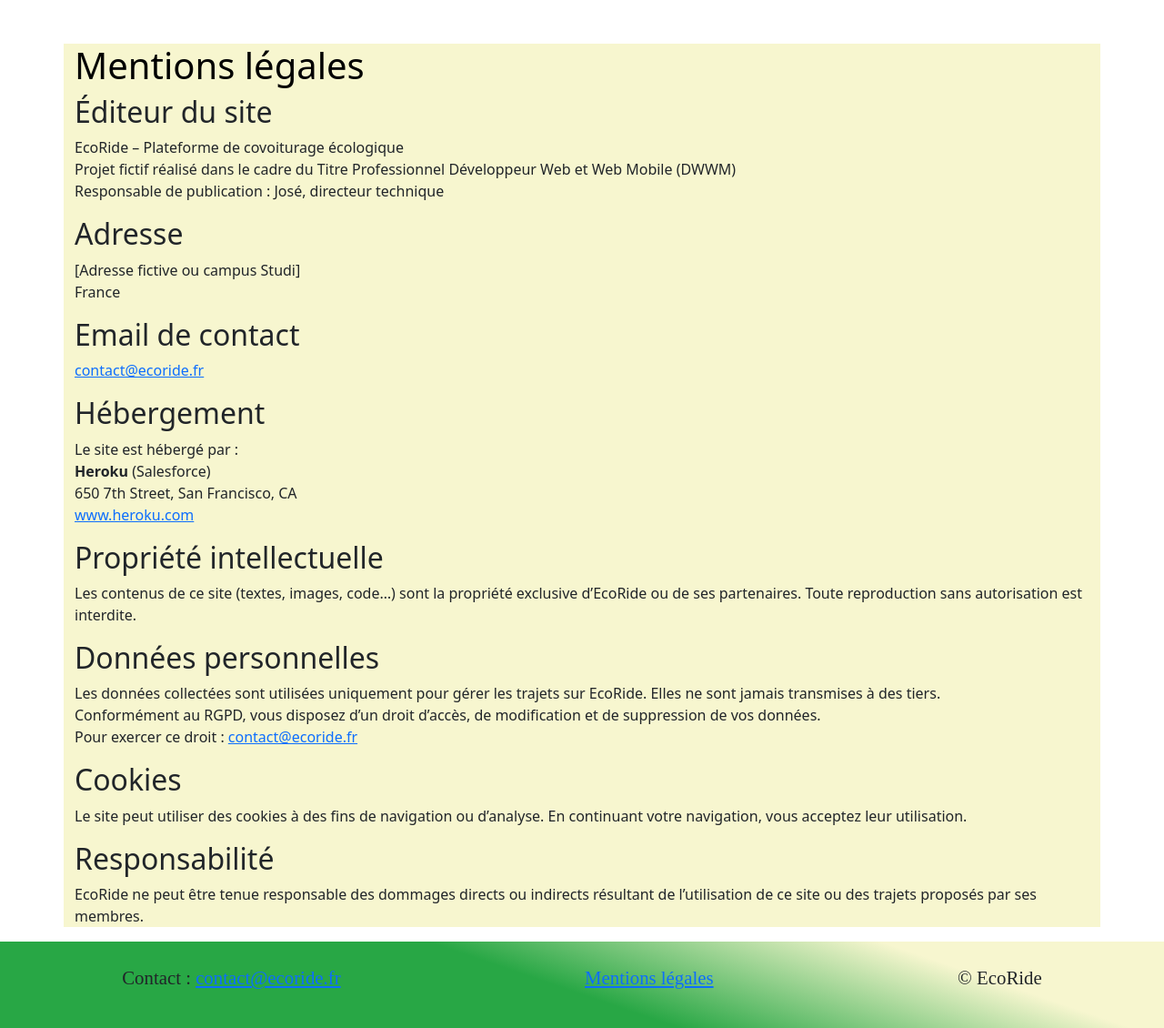
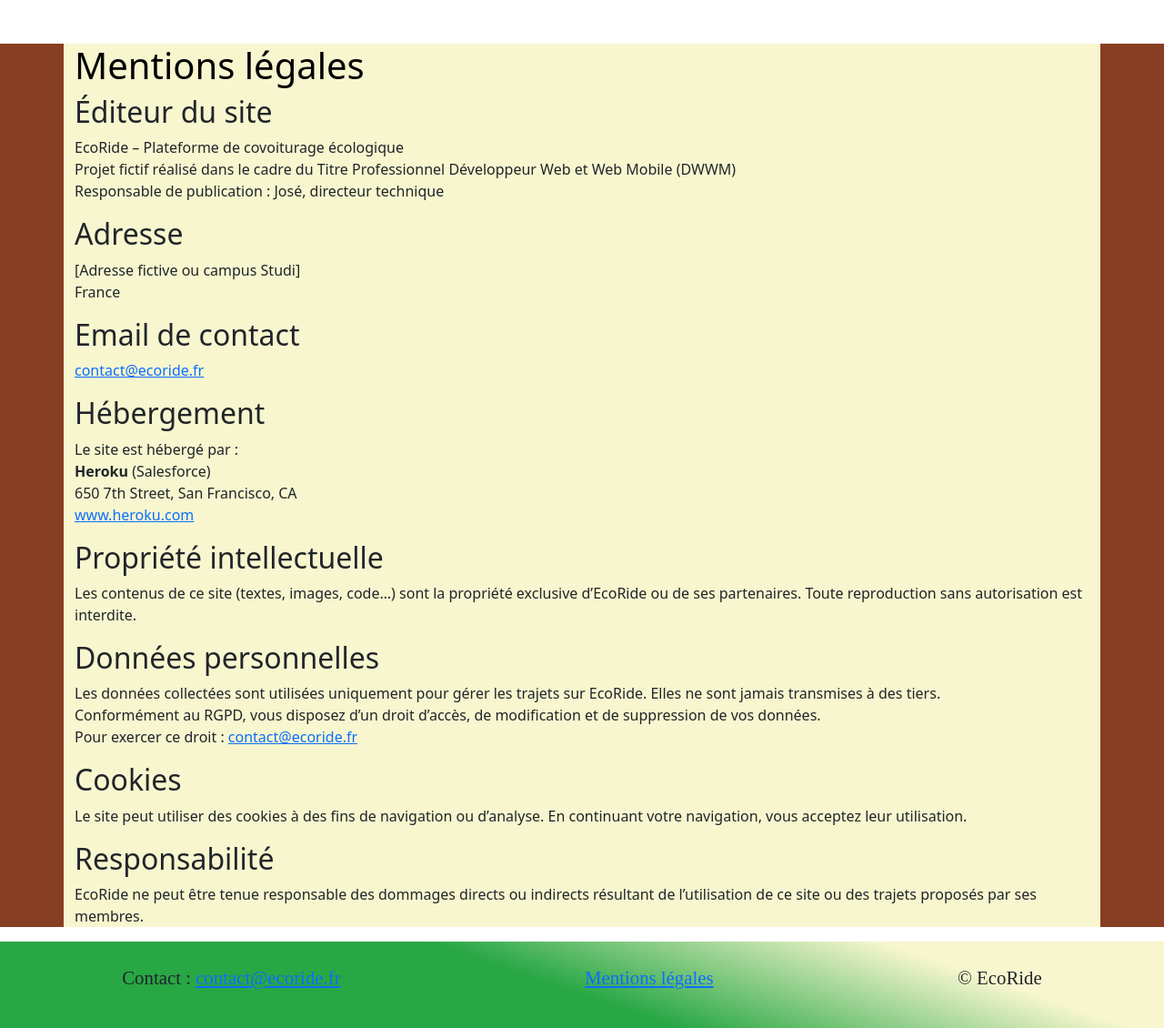
Before and after one commit to yoannfb/ecf-ecoride, a PHP site: page /mentions_legales.php in a window 1280 px wide. Shown: the part 56-1186 px from the top of the page at 91% size. Run offline with PHP 8.4, Linux system fonts and the light colour scheme.

Commit message:
MAJ mentions_legales.php

```diff
--- a/mentions_legales.php
+++ b/mentions_legales.php
@@ -1,6 +1,9 @@
 <style>
-    body {
+    .principal {
         background-color: #873e23;
+        width: 100%;
+        margin:0;
+        padding:0;
     }
     .container {
         background-color: #F7F6CF;
@@ -16,6 +19,7 @@ require_once 'includes/header.php';
 require_once 'includes/navbar.php';
 ?>
 
+<div class="principal">
     <div class="container mt-5">
         <h1>Mentions légales</h1>
 
@@ -51,5 +55,7 @@ require_once 'includes/navbar.php';
         <h2>Responsabilité</h2>
         <p>EcoRide ne peut être tenue responsable des dommages directs ou indirects résultant de l’utilisation de ce site ou des trajets proposés par ses membres.</p>
     </div>
+</div>
+
 
 <?php require_once 'includes/footer.php'; ?>
```
Lines whose indentation alone changed are shown as unchanged.
